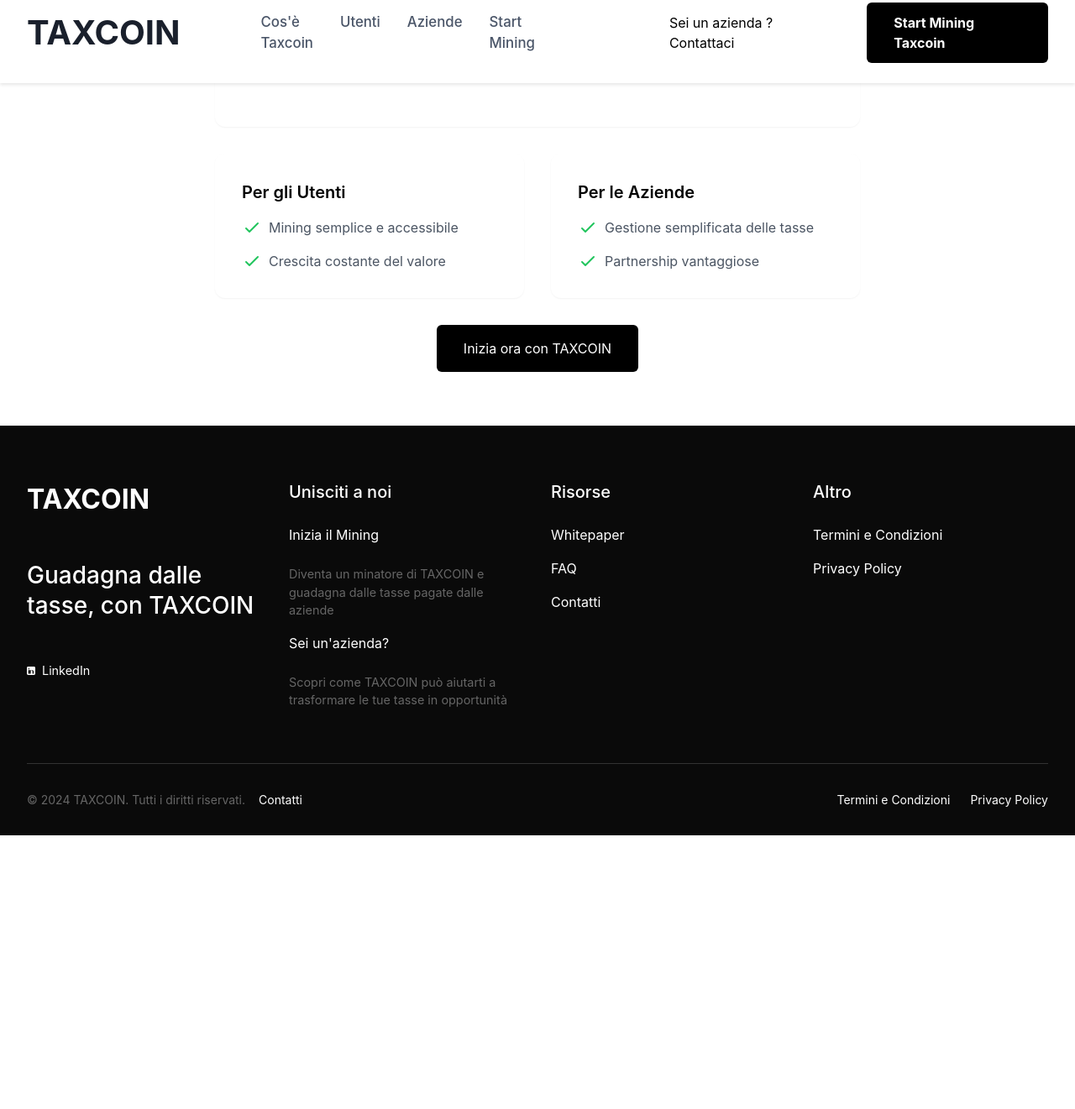
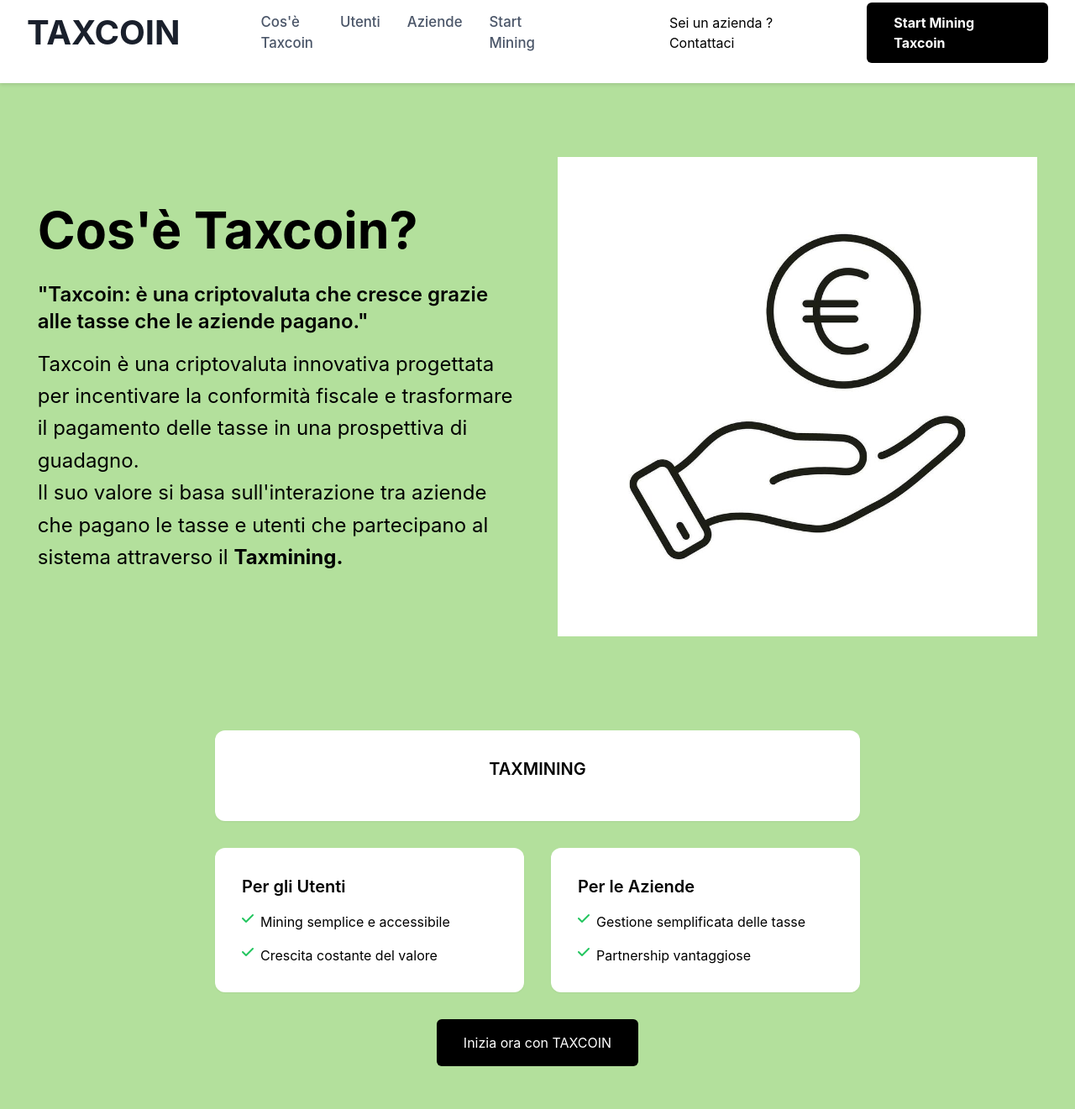
Before and after one commit to eltonanit/mvp-taxcoin-1, a website: page public/about.html in a window 1280 px wide. Shown: the part 21-1342 px from the top of the page at 84% size. Before the commit the page ends 1016 px from the top, so only its background shows below. Drawn offline with Linux system fonts and the light colour scheme.

Commit message:
about page ok

```diff
--- a/public/about.html
+++ b/public/about.html
@@ -892,27 +892,41 @@
     </div>
  <!-- Main Content -->
 
- <div class="max-w-7xl mx-auto px-4 py-16 sm:px-6 lg:px-8">
+ <div class="main-content">
+        <div class="content-wrapper">
+            <div class="container mx-auto px-4">
+                <div class="flex-container">
+                    <section class="hero-content">
+                        <h1>Cos'è Taxcoin?</h1>
+                        <h2 class="text-2xl font-semibold mb-4">"Taxcoin: è una criptovaluta che cresce grazie alle tasse che le aziende pagano."</h2>
+                        <p>
+                            Taxcoin è una criptovaluta innovativa progettata per incentivare la conformità fiscale e trasformare il pagamento delle tasse in una prospettiva di guadagno.<br>
+                            Il suo valore si basa sull'interazione tra aziende che pagano le tasse e utenti che partecipano al sistema attraverso il <strong>Taxmining.</strong>
+                        </p>
+                    </section>
+                    <div class="hero-image">
+                        <img src="images/images-1/hand-cash.jpg" alt="Grafico Taxcoin">
+                    </div>
+                </div>
+            </div>
+        </div>
+
+        <div class="container mx-auto px-4 py-16">
             <div class="max-w-3xl mx-auto">
-
                 <div class="bg-white rounded-xl shadow-sm p-8 mb-8">
-            <h3 class="text-xl font-semibold mb-4 text-center">TAXMINIG</h3>
+                    <h3 class="text-xl font-semibold mb-4 text-center">TAXMINING</h3>
                 </div>
 
                 <div class="grid grid-cols-1 md:grid-cols-2 gap-8 mb-8">
                     <div class="bg-white rounded-xl shadow-sm p-8">
                         <h3 class="text-xl font-semibold mb-4">Per gli Utenti</h3>
-                <ul class="space-y-4 text-gray-600">
+                        <ul class="space-y-4">
                             <li class="flex items-start">
-                        <svg class="w-6 h-6 text-green-500 mr-2" fill="none" stroke="currentColor" viewBox="0 0 24 24">
-                            <path stroke-linecap="round" stroke-linejoin="round" stroke-width="2" d="M5 13l4 4L19 7"></path>
-                        </svg>
+                                <i class="fa-solid fa-check text-green-500 mr-2 mt-1"></i>
                                 Mining semplice e accessibile
                             </li>
                             <li class="flex items-start">
-                        <svg class="w-6 h-6 text-green-500 mr-2" fill="none" stroke="currentColor" viewBox="0 0 24 24">
-                            <path stroke-linecap="round" stroke-linejoin="round" stroke-width="2" d="M5 13l4 4L19 7"></path>
-                        </svg>
+                                <i class="fa-solid fa-check text-green-500 mr-2 mt-1"></i>
                                 Crescita costante del valore
                             </li>
                         </ul>
@@ -920,17 +934,13 @@
 
                     <div class="bg-white rounded-xl shadow-sm p-8">
                         <h3 class="text-xl font-semibold mb-4">Per le Aziende</h3>
-                <ul class="space-y-4 text-gray-600">
+                        <ul class="space-y-4">
                             <li class="flex items-start">
-                        <svg class="w-6 h-6 text-green-500 mr-2" fill="none" stroke="currentColor" viewBox="0 0 24 24">
-                            <path stroke-linecap="round" stroke-linejoin="round" stroke-width="2" d="M5 13l4 4L19 7"></path>
-                        </svg>
+                                <i class="fa-solid fa-check text-green-500 mr-2 mt-1"></i>
                                 Gestione semplificata delle tasse
                             </li>
                             <li class="flex items-start">
-                        <svg class="w-6 h-6 text-green-500 mr-2" fill="none" stroke="currentColor" viewBox="0 0 24 24">
-                            <path stroke-linecap="round" stroke-linejoin="round" stroke-width="2" d="M5 13l4 4L19 7"></path>
-                        </svg>
+                                <i class="fa-solid fa-check text-green-500 mr-2 mt-1"></i>
                                 Partnership vantaggiose
                             </li>
                         </ul>
@@ -938,9 +948,10 @@
                 </div>
 
                 <div class="text-center">
-            <a href="/start-mining" class="inline-block bg-black text-white px-8 py-4 rounded-md hover:bg-gray-800 transition-colors">
+                    <a href="start-mining.html" class="inline-block bg-black text-white px-8 py-4 rounded-md hover:bg-gray-800 transition-colors">
                         Inizia ora con TAXCOIN
                     </a>
+                </div>
             </div>
         </div>
     </div>
```
Lines whose indentation alone changed are shown as unchanged.
